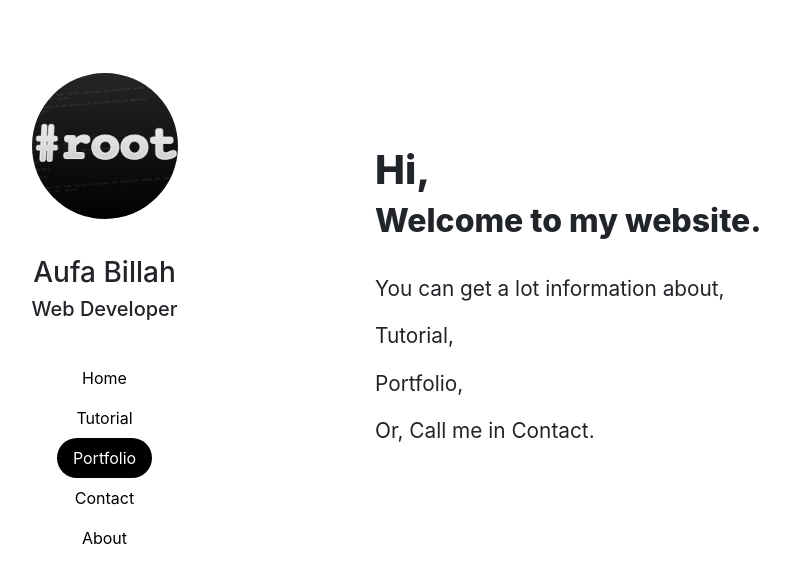
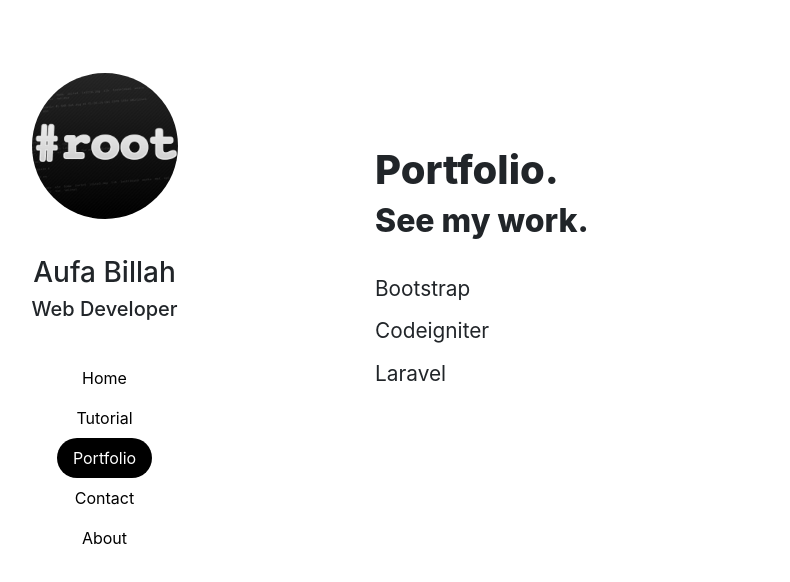
Before and after one commit to aufaroot18/aufaroot18.github.io, a plain HTML site: page index.html in a window 1280 px wide. Both pictures are taken after a click on the link "Portfolio". Shown: the whole page, without its empty margins (163-953 px from the left). Drawn offline with nearby package versions, Linux system fonts and the light colour scheme.

Commit message:
add portfolio

```diff
--- a/index.html
+++ b/index.html
@@ -77,6 +77,16 @@
 							<li class="list-group-item">Git & Github</li>
 						</ul>
 					</div>
+					<!-- Portfolio -->
+					<div id="portfolio" class="tab-pane fade">
+						<h1>Portfolio.</h1>
+						<h2>See my work.</h2>
+						<ul class="list-group">
+							<li class="list-group-item">Bootstrap</li>
+							<li class="list-group-item">Codeigniter</li>
+							<li class="list-group-item">Laravel</li>
+						</ul>
+					</div>
 				</div>
 			</div>
 		</div>
```
